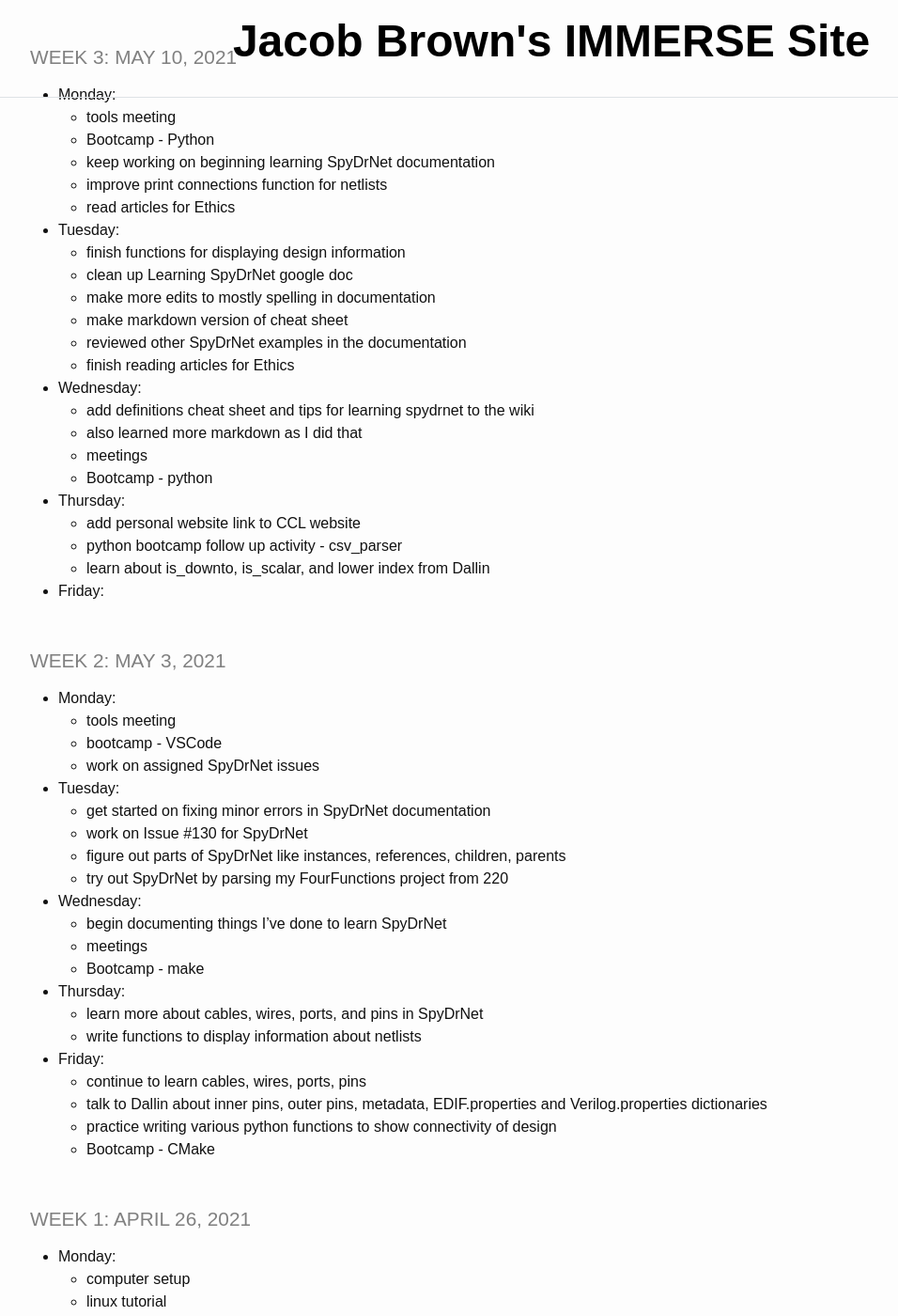
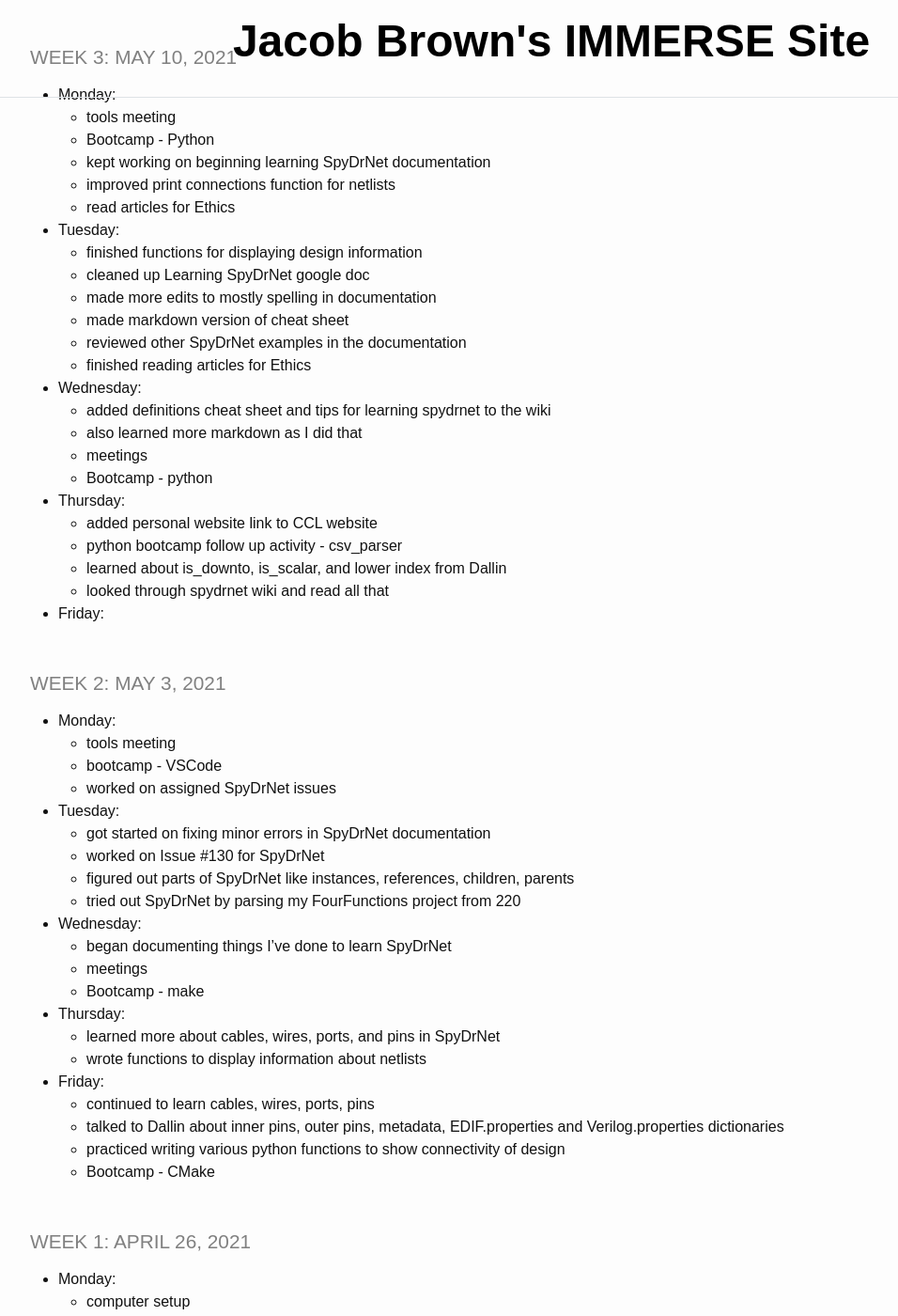
Before and after one commit to jacobdbrown4/jacob_brown, a Jekyll site: the page built from _pages/log.md, in a window 1280 px wide and 1400 px high, scrolled down 212 px. Shown: the whole window at 94% size, without its empty margins (53-1009 px from the left). Built offline with Jekyll 4.4.1, drawn with Linux system fonts in a browser that asks for light colours; some of the changed text lies outside the part shown.

Commit message:
fixed log tenses

```diff
--- a/_pages/log.md
+++ b/_pages/log.md
@@ -11,25 +11,26 @@ title: IMMERSE Log
 * **Monday**:
   * tools meeting
   * Bootcamp - Python
-  * keep working on beginning learning SpyDrNet documentation
-  * improve print connections function for netlists
+  * kept working on beginning learning SpyDrNet documentation
+  * improved print connections function for netlists
   * read articles for Ethics
 * **Tuesday**:
-  * finish functions for displaying design information
-  * clean up Learning SpyDrNet google doc
-  * make more edits to mostly spelling in documentation
-  * make markdown version of cheat sheet
+  * finished functions for displaying design information
+  * cleaned up Learning SpyDrNet google doc
+  * made more edits to mostly spelling in documentation
+  * made markdown version of cheat sheet
   * reviewed other SpyDrNet examples in the documentation
-  * finish reading articles for Ethics
+  * finished reading articles for Ethics
 * **Wednesday**:
-  * add definitions cheat sheet and tips for learning spydrnet to the wiki
+  * added definitions cheat sheet and tips for learning spydrnet to the wiki
   * also learned more markdown as I did that
   * meetings
   * Bootcamp - python
 * **Thursday**:
-  * add personal website link to CCL website
+  * added personal website link to CCL website
   * python bootcamp follow up activity - csv_parser
-  * learn about is_downto, is_scalar, and lower index from Dallin
+  * learned about is_downto, is_scalar, and lower index from Dallin
+  * looked through spydrnet wiki and read all that
 * **Friday**:
 
 ### Week 2: May 3, 2021
@@ -37,23 +38,23 @@ title: IMMERSE Log
 * **Monday**:
   * tools meeting
   * bootcamp - VSCode
-  * work on assigned SpyDrNet issues
+  * worked on assigned SpyDrNet issues
 * **Tuesday**:
-  * get started on fixing minor errors in SpyDrNet documentation
-  * work on Issue #130 for SpyDrNet
-  * figure out parts of SpyDrNet like instances, references, children, parents
-  * try out SpyDrNet by parsing my FourFunctions project from 220
+  * got started on fixing minor errors in SpyDrNet documentation
+  * worked on Issue #130 for SpyDrNet
+  * figured out parts of SpyDrNet like instances, references, children, parents
+  * tried out SpyDrNet by parsing my FourFunctions project from 220
 * **Wednesday**:
-  * begin documenting things I've done to learn SpyDrNet
+  * began documenting things I've done to learn SpyDrNet
   * meetings
   * Bootcamp - make
 * **Thursday**:
-  * learn more about cables, wires, ports, and pins in SpyDrNet
-  * write functions to display information about netlists
+  * learned more about cables, wires, ports, and pins in SpyDrNet
+  * wrote functions to display information about netlists
 * **Friday**:
-  * continue to learn cables, wires, ports, pins
-  * talk to Dallin about inner pins, outer pins, metadata, EDIF.properties and Verilog.properties dictionaries
-  * practice writing various python functions to show connectivity of design
+  * continued to learn cables, wires, ports, pins
+  * talked to Dallin about inner pins, outer pins, metadata, EDIF.properties and Verilog.properties dictionaries
+  * practiced writing various python functions to show connectivity of design
   * Bootcamp - CMake
 
 ### Week 1: April 26, 2021
@@ -64,17 +65,17 @@ title: IMMERSE Log
 * **Tuesday**:
   * linux tutorial
   * website setup
-  * start looking at spydrnet
+  * started looking at spydrnet
   * other various computer setup things
 * **Wednesday**:
   * meetings
   * BootCamp - Git
 * **Thursday**:
   * learn Git
-  * finish website setup
+  * finished website setup
   * ethics outreach reading
 * **Friday**:
-  * meet with Dallin about SpydrNet
-  * learn more SpydrNet
+  * met with Dallin about SpydrNet
+  * learned more SpydrNet
   * ethics outreach reading
   * BootCamp - Github
```
